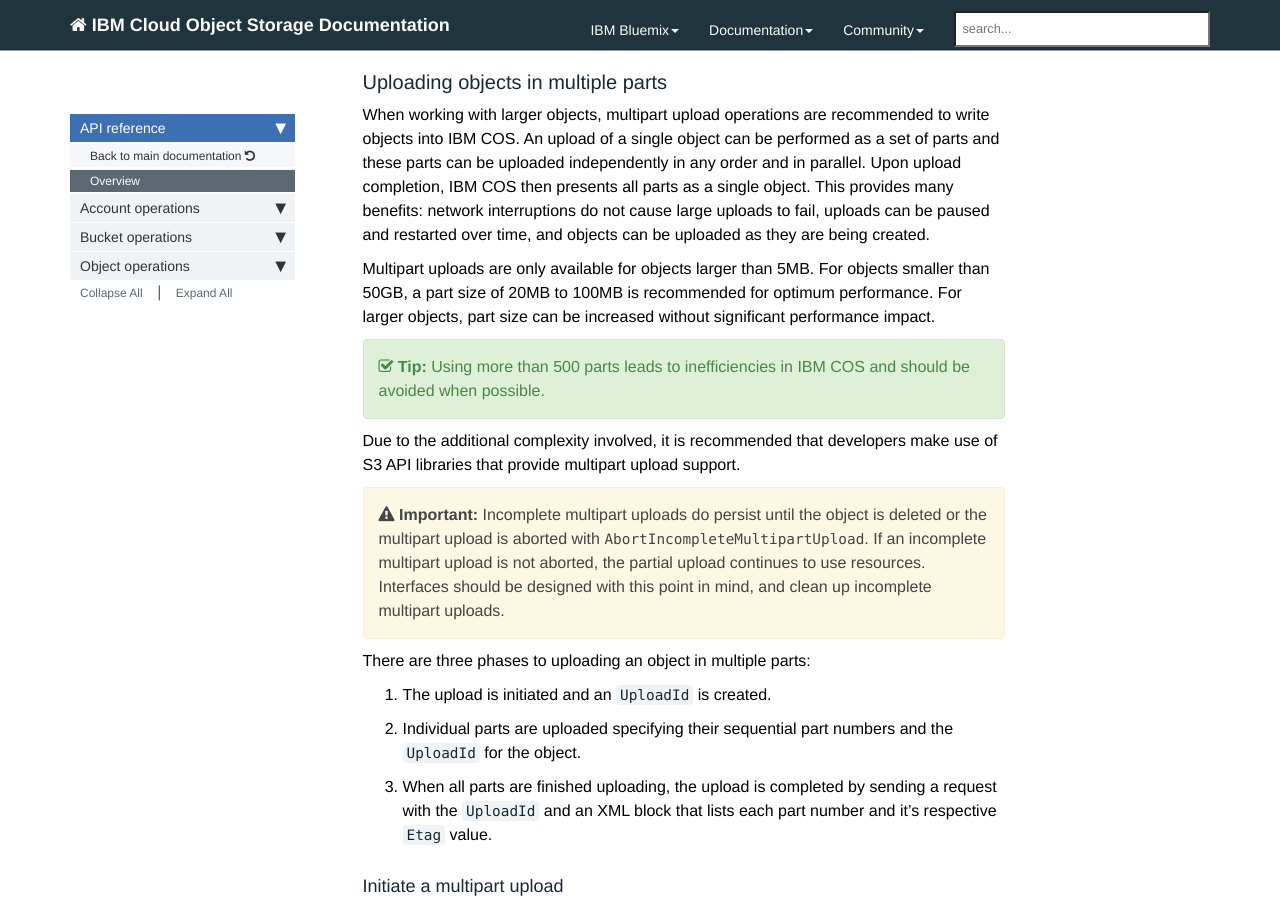
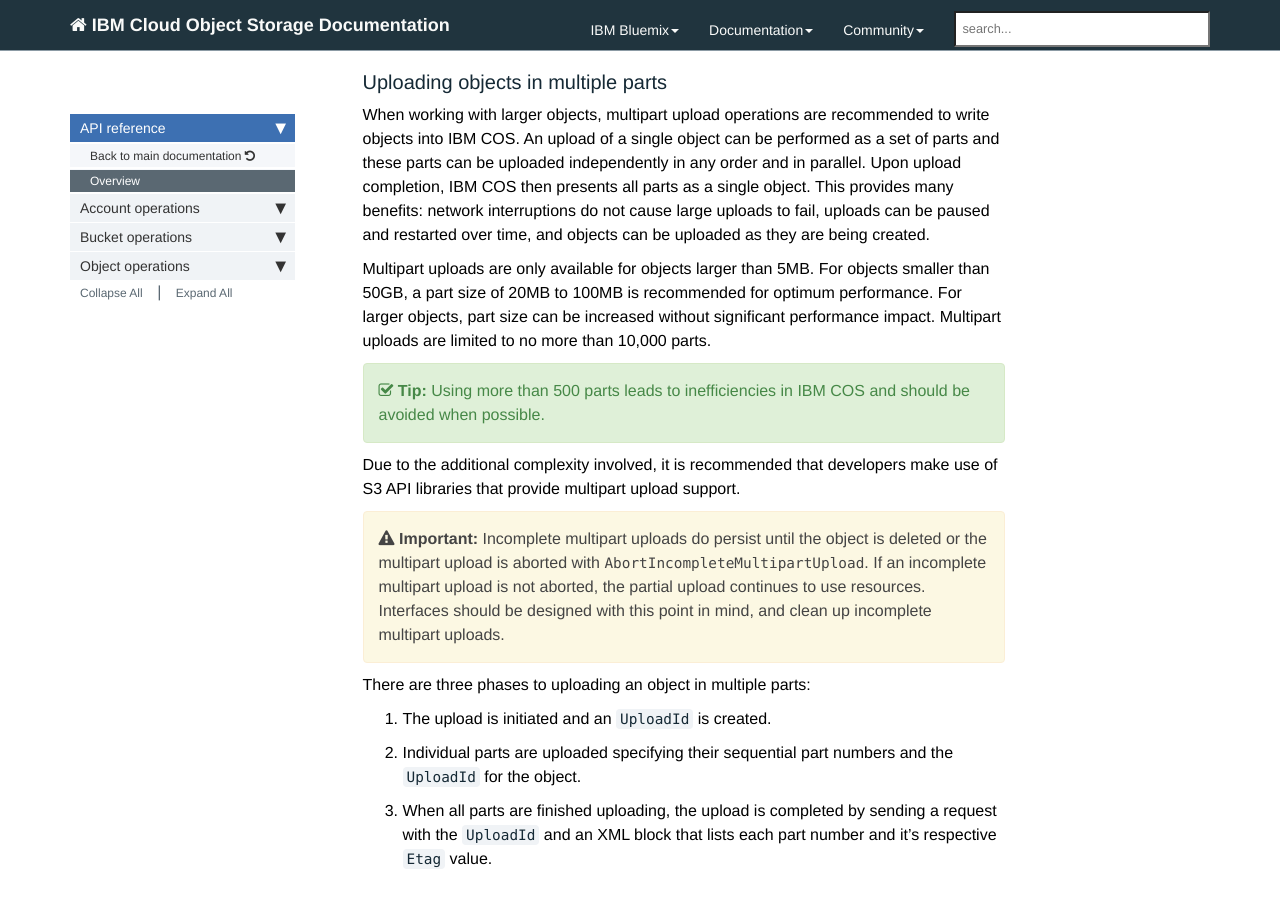
Before and after one commit to mpcarl-ibm/crs-docs, a Jekyll site: the page built from pages/api-reference/api-reference.md, in a window 1280 px wide and 900 px high, scrolled down 28021 px. Built offline with Jekyll 4.4.1, drawn with Linux system fonts in a browser that asks for light colours; nearby versions of some CDN libraries; comment, search, counter and statistics services are not loaded; some of the changed text lies outside the part shown.

Commit message:
updated maximum number of parts in api reference

```diff
--- a/pages/api-reference/api-reference.md
+++ b/pages/api-reference/api-reference.md
@@ -834,7 +834,7 @@
 
 #### Upload an object
 
-A `PUT` given a path to an object uploads the request body as an object. A SHA256 hash of the object is a required header.
+A `PUT` given a path to an object uploads the request body as an object. A SHA256 hash of the object is a required header.  There is no maximum object size for a single `PUT` request.
 
 
 ##### Syntax
@@ -1310,7 +1310,7 @@
 
 When working with larger objects, multipart upload operations are recommended to write objects into IBM COS. An upload of a single object can be performed as a set of parts and these parts can be uploaded independently in any order and in parallel. Upon upload completion, IBM COS then presents all parts as a single object. This provides many benefits: network interruptions do not cause large uploads to fail, uploads can be paused and restarted over time, and objects can be uploaded as they are being created.
 
-Multipart uploads are only available for objects larger than 5MB. For objects smaller than 50GB, a part size of 20MB to 100MB is recommended for optimum performance. For larger objects, part size can be increased without significant performance impact.
+Multipart uploads are only available for objects larger than 5MB. For objects smaller than 50GB, a part size of 20MB to 100MB is recommended for optimum performance. For larger objects, part size can be increased without significant performance impact.  Multipart uploads are limited to no more than 10,000 parts.
 
 {% include tip.html content="Using more than 500 parts leads to inefficiencies in IBM COS and should be avoided when possible." %}
 
```
Also changed, not shown: pages/getting-started/storing-and-retrieving-objects.md (+1 -1 lines).
